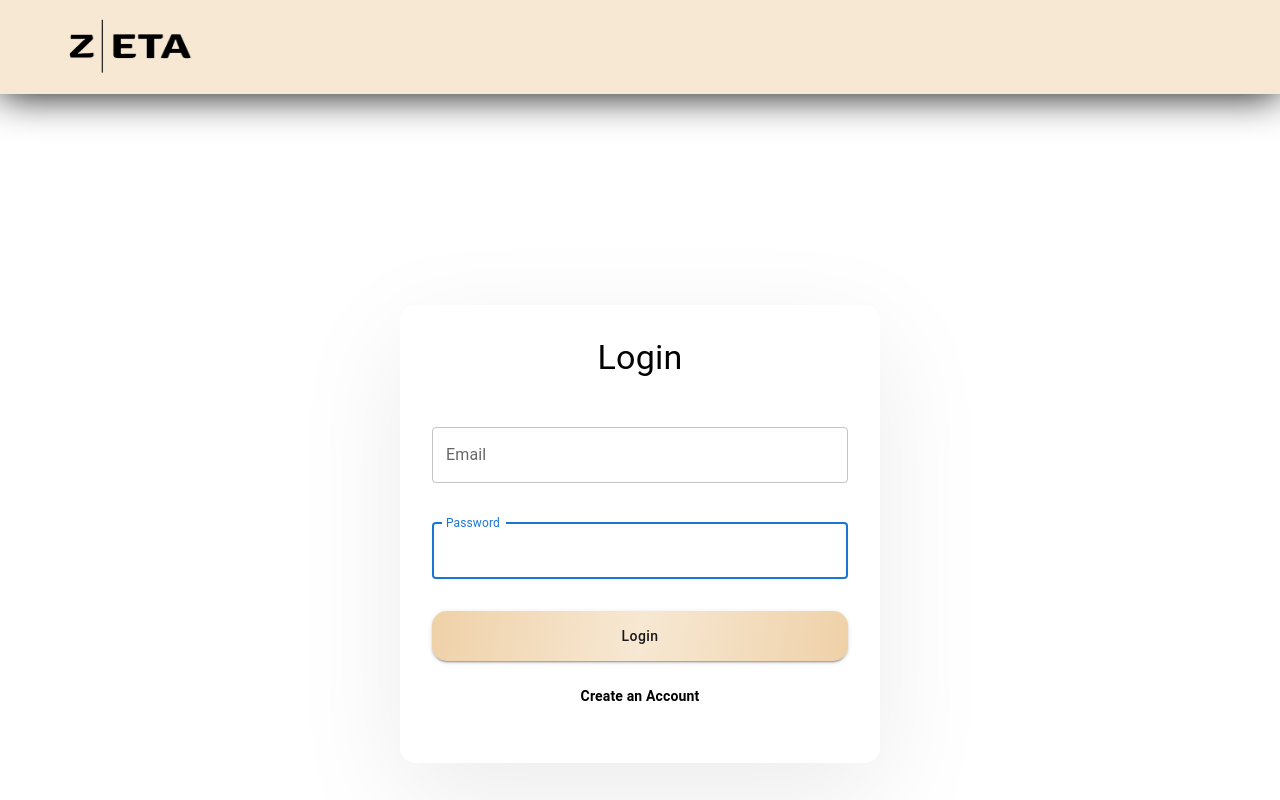
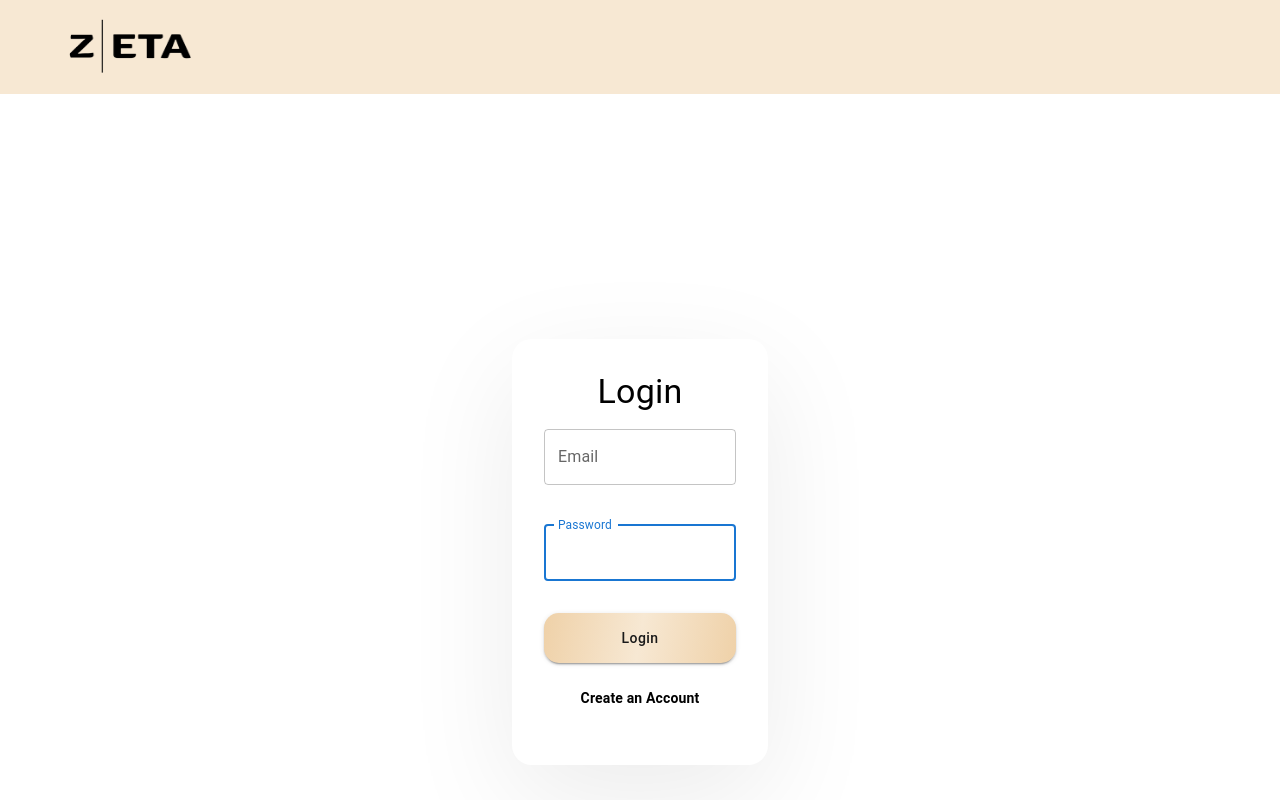
Before and after one commit to AldenHalilovic/Blog-App, a Next.js app: page /login in a window 1280 px wide. Shown: the top 800 px of the page. Built offline with nearby package versions, Linux system fonts and the light colour scheme.

Commit message:
[NEW] Auth & Misc

```diff
--- a/Data/users.json
+++ b/Data/users.json
@@ -5,5 +5,5 @@
     "lname": "Tele",
     "password":"1003141",
     "email":"Steve@gmail.com",
-    "avatar":"https://www.pexels.com/photo/portrait-photo-of-smiling-man-with-his-arms-crossed-standing-in-front-of-white-wall-2379004/"
+    "avatar":"https://www.gravatar.com/avatar/205e460b479e2e5b48aec07710c08d50"
 }
--- a/components/Layout.js
+++ b/components/Layout.js
@@ -1,17 +1,28 @@
-import { Avatar, Box } from "@mui/material";
+import { Avatar, Box, MenuItem, Button, Menu } from "@mui/material";
+import React from "react";
 import Image from "next/image";
 import Link from "next/link";
 import Zeta from "../images/Zeta.png";
-import { useState } from "react";
 import { useRouter } from "next/router";
 import { useDispatch, useSelector } from "react-redux";
 import { logout } from "../store/user/userServices";
 
+
 export default function layout({ children }) {
   const dispatch = useDispatch();
-  const [trueEn, setfalseEn] = useState(false);
   const router = useRouter();
   const user = useSelector((state) => state.user.user);
+
+
+  const [anchorEl, setAnchorEl] = React.useState(null);
+  const open = Boolean(anchorEl);
+
+  const handleClick = (event) => {
+    setAnchorEl(event.currentTarget);
+  };
+  const handleClose = () => {
+    setAnchorEl(null);
+  };
 
   return (
     <Box
@@ -47,15 +58,40 @@ export default function layout({ children }) {
                     </li>
                   </>
                 )}
-               {user&& <Box display="flex"
-                    sx={{ gap:3 }}
+                {user && (
+                  <Box
+                    display="flex"
+                    sx={{ gap: 3 }}
                     justifyContent="center"
-                    alignItems="center">
+                    alignItems="center"
+                  >
+                    <div>
+                      <Button
+                        id="basic-button"
+                        aria-controls={open ? "basic-menu" : undefined}
+                        aria-haspopup="true"
+                        aria-expanded={open ? "true" : undefined}
+                        onClick={handleClick}
+                      >
                         <Avatar
-                      sx={{ bgcolor: "green", }}
+                          sx={{ bgcolor: "Black" }}
                           alt={`${user?.fname} ${user?.lname}`}
                           src={user?.avatar}
+                          onclick={handleClick}
                         />
+                      </Button>
+                      <Menu
+                        id="basic-menu"
+                        anchorEl={anchorEl}
+                        open={open}
+                        onClose={handleClose}
+                        MenuListProps={{
+                          "aria-labelledby": "basic-button",
+                        }}
+                      >
+                        <MenuItem onClick={handleClose} >Profile</MenuItem>
+                      </Menu>
+                    </div>
                     <button
                       className="btnstyle"
                       onClick={() => {
@@ -64,7 +100,8 @@ export default function layout({ children }) {
                     >
                       Logout
                     </button>
-                </Box>}
+                  </Box>
+                )}
               </ul>
             )}
           </nav>
--- a/components/RegistrationLayout/LoginForm.js
+++ b/components/RegistrationLayout/LoginForm.js
@@ -1,7 +1,7 @@
 import * as yup from "yup";
 import { useForm, Controller } from "react-hook-form";
 import { yupResolver } from "@hookform/resolvers/yup";
-import { TextField, Typography, Box, Button } from "@mui/material";
+import { TextField, Typography, Box, Button, Divider } from "@mui/material";
 import { useState } from "react";
 import Link from "next/link";
 import { login } from "../../store/user/userServices";
--- a/components/RegistrationLayout/TabLogin.js
+++ b/components/RegistrationLayout/TabLogin.js
@@ -1,64 +1,40 @@
 import React from "react";
 import LoginLayout from "./LoginForm";
-import { Box, Typography, Paper } from "@mui/material";
-import Link from "next/link";
+import { Box, Typography, Paper, Divider } from "@mui/material";
 
 export default function TabLogin() {
-
   return (
-    <Box
-      display="flex"
-      justifyContent="center"
-      alignItems="center"
-      width="100%"
-      height="100%"
-    >
-
+    <Box width="100%" height="55rem" bgcolor="white">
       <Box
         width="100%"
-        minHeight="100vh"
+        height="95%"
         display="flex"
-        flexDirection="column"
         justifyContent="center"
         alignItems="center"
-        zIndex={300}
       >
-        <Paper
-          sx={{
-            zIndex: "1000",
-            display: "flex",
-            flexDirection: "column",
-            alignItems: "center",
-            justifyContent: "center",
-            padding: "32px",
-            gap: "32px",
-            borderRadius: "15px",
-            boxShadow: "0px 34px 114px rgba(0, 0, 0, 0.08)",
-            width: { xs: "90%", sm: "50%", md: "480px" },
-          }}
+        <Box
+          display="flex"
+          flexDirection="column"
+          alignItems="center"
+          padding="32px"
+          borderRadius={5}
+          boxShadow = "0px 34px 114px rgba(0, 0, 0, 0.08)"
+          width="700px"
         >
+          <Typography variant="h4" textAlign="center" color="black">
+            Login
+          </Typography>
           <Box
-            display="flex"
-            justifyContent="center"
-            alignItems="center"
-            flexDirection="row"
-            width="100%"
-          >
-            <Typography variant="h4" textAlign="center" color={"black"}>
-            Login
-            </Typography>
-          </Box>
-          <Box
-            width="100%"
             display="flex"
             flexDirection="column"
             justifyContent="center"
-            padding={0}
-            gap="32px"
+            alignItems="center"
+            gap={2}
+            width="100%"
           >
             <LoginLayout />
           </Box>
-        </Paper>
+        </Box>
       </Box>
     </Box>
   );
--- a/styles/navbar.css
+++ b/styles/navbar.css
@@ -11,7 +11,7 @@ nav {
     padding: 15px 5%;
     align-items: center;
     background: #f7e8d3;
-    box-shadow: 0px 0px 40px black;
+
 }
 
 .logo {
```
Also changed, not shown: auth/requireAuth.js (added, +14 -0 lines), components/NotAuthPage.js (added, +23 -0 lines), pages/index.js (+5 -4 lines), profile/profile.js (added, +38 -0 lines), images/Twitter.png (deleted). Lines whose indentation alone changed are shown as unchanged.
